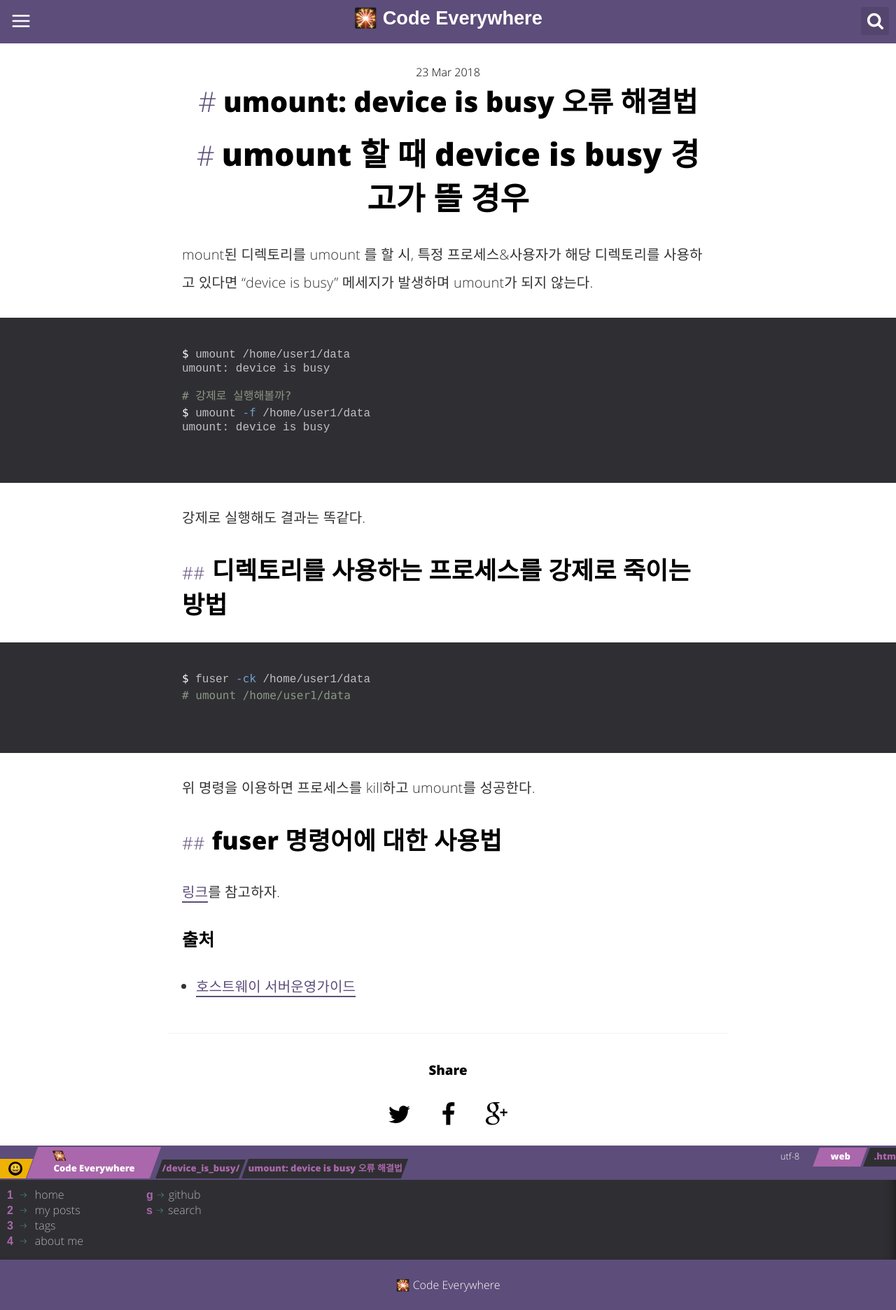
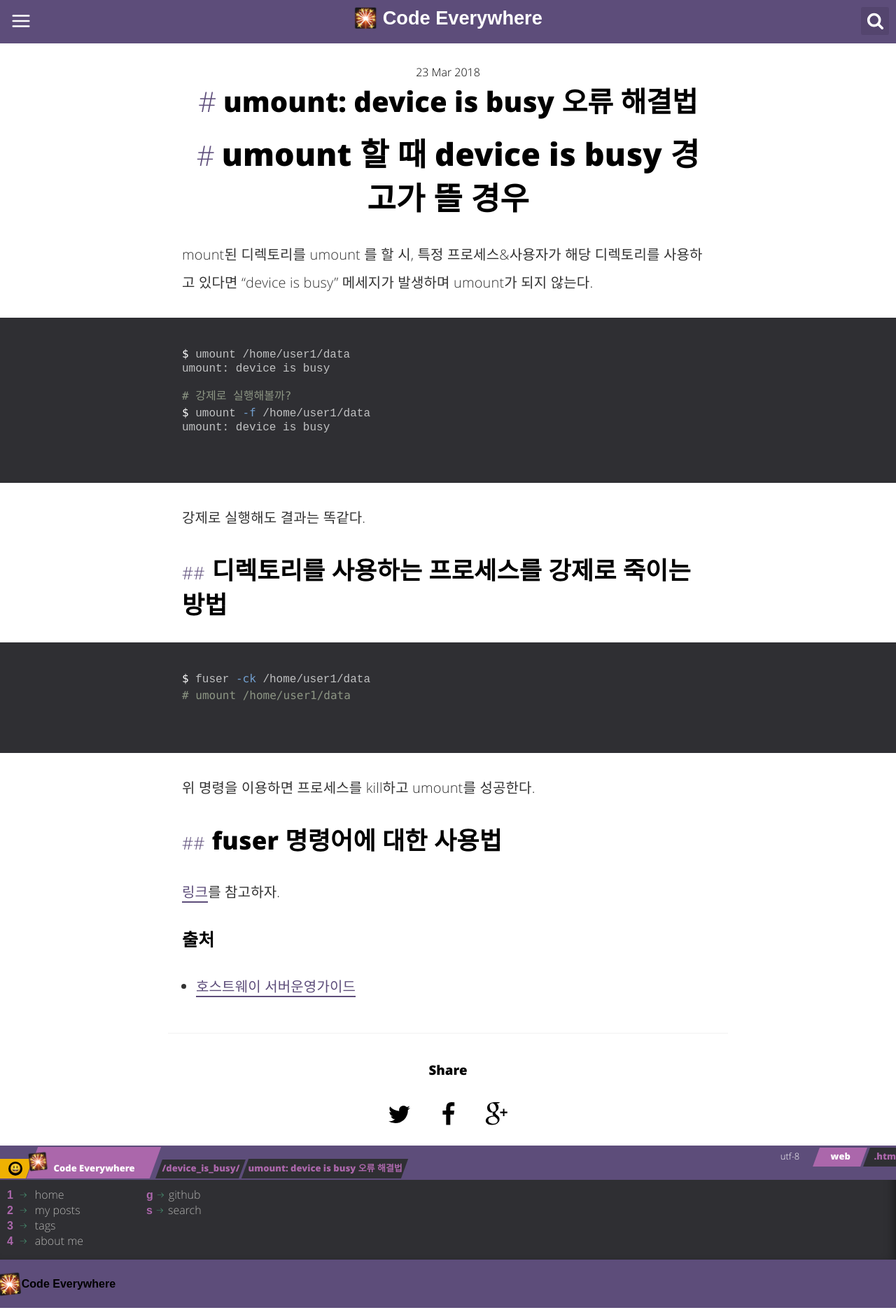
Before and after one commit to rainofpainki/rainofpainki.github.io, a Jekyll site: the page built from _posts/2018-03-23-device_is_busy.md, in a window 1280 px wide. Shown: the whole page at 70% size. Built offline with Jekyll 4.4.1, drawn with Linux system fonts in a browser that asks for light colours; comment, search, counter and statistics services are not loaded.

Commit message:
add css animation

```diff
--- a/_includes/footer.html
+++ b/_includes/footer.html
@@ -1,5 +1,5 @@
 <footer>
 
-	<p><span class="light">🎇</span> {{site.title}}</p>
+	<strong><span class="light">🎇</span> {{site.title}}</strong>
 
 </footer>
--- a/_includes/head.html
+++ b/_includes/head.html
@@ -63,7 +63,7 @@
     <!-- Android Lolipop Theme Color -->
     <meta name="theme-color" content="#5d4d7a">
 
-    <link rel="stylesheet" href="{{ "/assets/css/main.css?v=201804021453" | prepend: site.baseurl }}">
+    <link rel="stylesheet" href="{{ "/assets/css/main.css?v=201804021745" | prepend: site.baseurl }}">
     <link rel="canonical" href="{{ page.url | replace:'index.html','' | prepend: site.baseurl | prepend: site.url }}">
     <link rel="alternate" type="application/rss+xml" title="{{ site.title }}" href="{{ "/feed.xml" | prepend: site.baseurl | prepend: site.url }}" />
 </head>
--- a/_includes/menu-search.html
+++ b/_includes/menu-search.html
@@ -17,7 +17,7 @@
   <div id="topmenu">
     {% assign filename = page.url | replace_first: '/', '' | replace: '/', '-'  | replace: '.html', '.md' %}
     <ul>
-      <li><span class="smile">😃</span></li>
+      <li><span>😃</span></li>
       <li><span> <span class="light">🎇</span> {{site.title}}</span></li>
       <li><span> {{page.url}}</span></li>
       <li><span> {{page.title}}</span></li>
--- a/assets/css/main.css
+++ b/assets/css/main.css
@@ -1766,7 +1766,21 @@ footer p {
     color: #FFF;
 }
 
-.smile, .light {
+@keyframes wiggle {
+    from {
+        transform: rotateZ(-10deg) scaleY(1.8) scaleX(1.8);
+    }
+
+    to {
+        transform: rotateZ(5deg) scaleY(1.5) scaleX(1.5);
+    }
+}
+
+.light {
+    display: inline-block;
+    padding-left: 0.2em;
+    padding-right: 0.2em;
     animation: wiggle 1s ease 0s infinite;
     animation-direction: alternate-reverse;
-}
+    animation-duration: 0.5s;
+}
```
